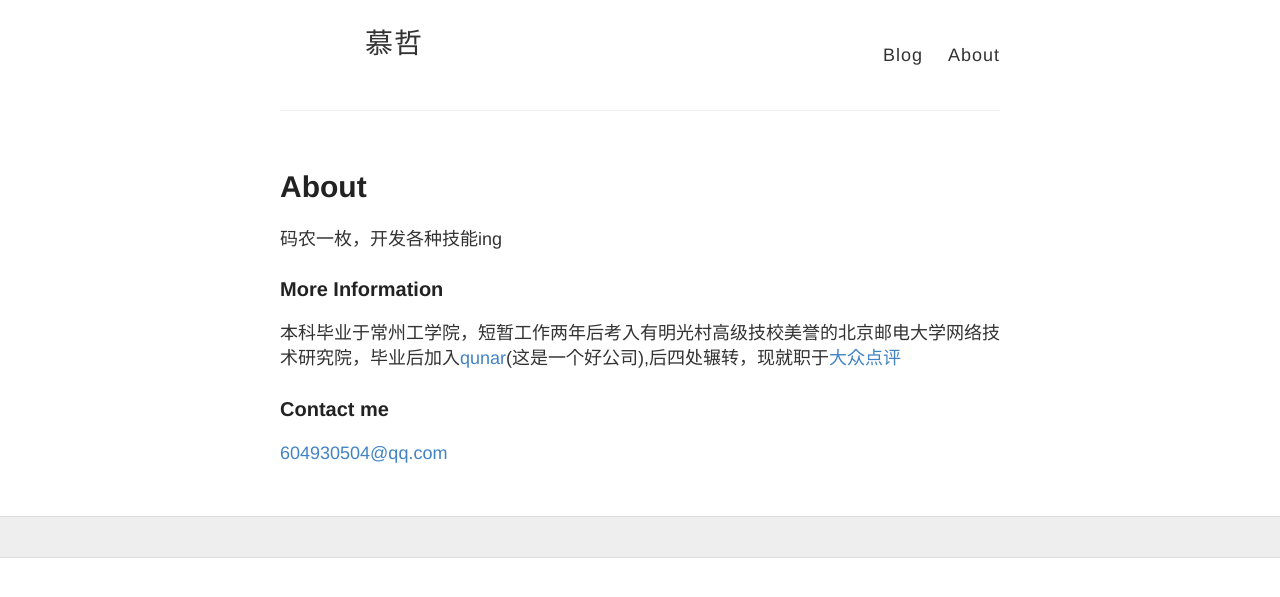
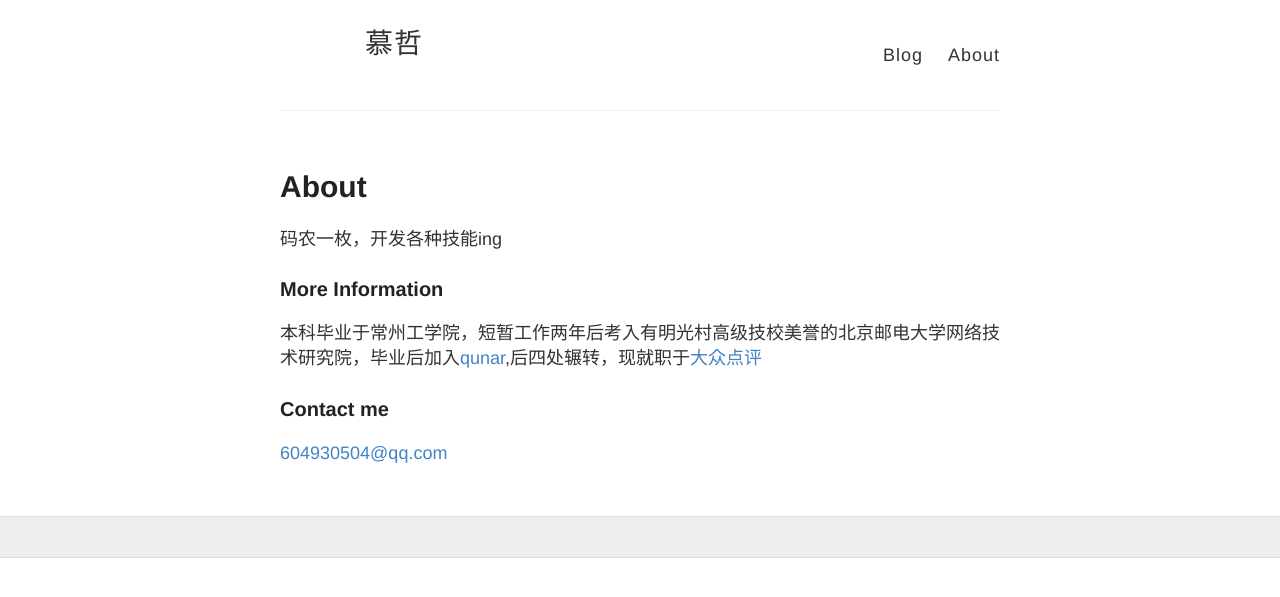
Before and after one commit to zhenru/zhenru.github.io, a Jekyll site: the page built from about.md, in a window 1280 px wide. Shown: the top 597 px of the page. Built offline with Jekyll 4.4.1, drawn with Linux system fonts in a browser that asks for light colours.

Commit message:
update the about

```diff
--- a/about.md
+++ b/about.md
@@ -8,7 +8,7 @@ permalink: /about/
 
 ### More Information
 
-本科毕业于常州工学院，短暂工作两年后考入有明光村高级技校美誉的北京邮电大学网络技术研究院，毕业后加入[qunar](http://www.qunar.com/)(这是一个好公司),后四处辗转，现就职于[大众点评](http://www.dianping.com/)
+本科毕业于常州工学院，短暂工作两年后考入有明光村高级技校美誉的北京邮电大学网络技术研究院，毕业后加入[qunar](http://www.qunar.com/),后四处辗转，现就职于[大众点评](http://www.dianping.com/)
 
 ### Contact me
 
```
